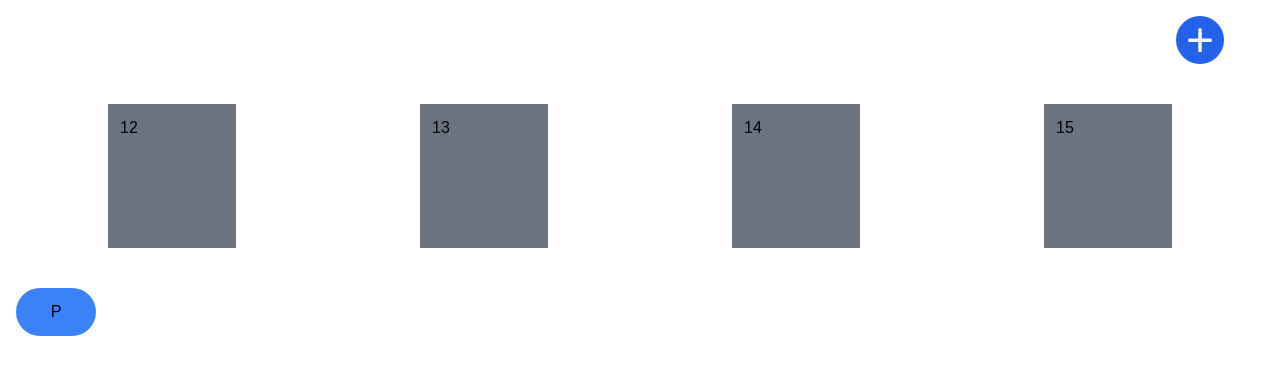
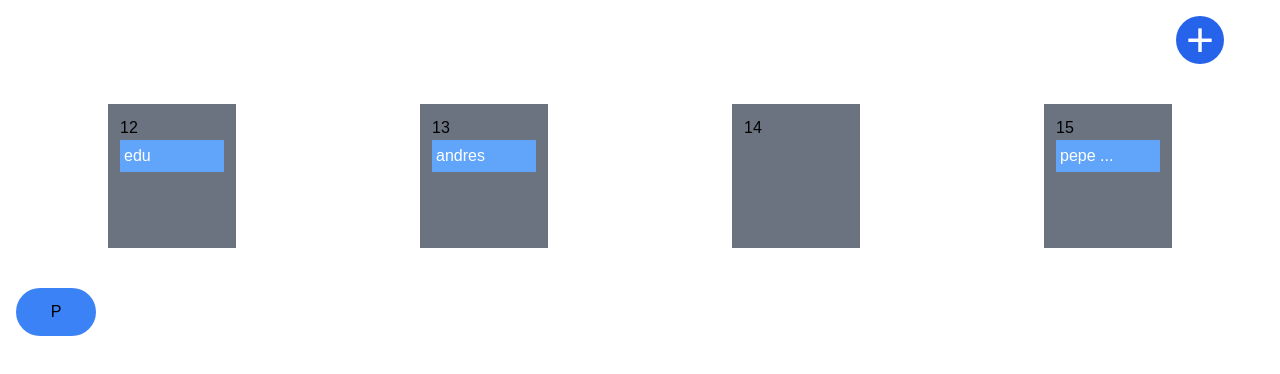
Before and after one commit to Legatus12/Calendario, a Vue app: page / in a window 1280 px wide. Shown: the top 374 px of the page. Built offline with nearby package versions, Linux system fonts and the light colour scheme; data requests are answered from the project's data file.

Commit message:
codigo comentado y mejor organizado

```diff
--- a/db.json
+++ b/db.json
@@ -1,3 +1,28 @@
 {
-  "events": []
+  "events": [
+    {
+      "name": "edu",
+      "reason": "sdfas",
+      "description": "fasdfdas",
+      "start_date": "2022-12-12",
+      "start_time": "13:57",
+      "id": 1
+    },
+    {
+      "name": "andres ",
+      "reason": "asdsafas",
+      "description": "dsasfdqs",
+      "start_date": "2022-12-13",
+      "start_time": "14:01",
+      "id": 2
+    },
+    {
+      "name": "pepe",
+      "reason": "dsaasdfas",
+      "description": "asfdasfd",
+      "start_date": "2022-12-15",
+      "start_time": "16:58",
+      "id": 3
+    }
+  ]
 }
--- a/src/components/AddEvent/AddEvent.vue
+++ b/src/components/AddEvent/AddEvent.vue
@@ -108,16 +108,15 @@ const event = reactive({ name: "", reason: "", description: "", start_date: "",
 
 const emits = defineEmits(["SendEvent"])
 
-
-
 const addEvent = async () => {
     /*    se puede pasar de string a formato fecha
     const prueba = new Date("2022-12-12");
             console.log(prueba);*/
     try {
+        //si esta todo ok se sube a la BBDD
         if (event.name && event.reason && event.description && event.start_date && event.start_time) {
             const res = await axios.post(`http://localhost:3000/events/`, getEvent(event));
-
+            //con todo se envia el evento con emit
             emits("SendEvent", res.data);
 
             alert("Evento registrado con éxito")
@@ -136,6 +135,7 @@ const addEvent = async () => {
     }
 }
 
+//información que contiene el evento
 const getEvent = (event) => {
     return {
         name: event.name, reason: event.reason, description: event.description, start_date:
--- a/src/components/AddEvent/TestDrag.vue
+++ b/src/components/AddEvent/TestDrag.vue
@@ -30,6 +30,7 @@
             <div v-for="item in getList(15)" :key="item.id" class="drag-el" draggable="true"
                 @dragstart="startDrag($event, item)">
                 {{ item.title }}
+            <button class="options">...</button>
             </div>
         </div>
     </div>
@@ -47,67 +48,57 @@ import axios from "axios";
 
 import { onBeforeMount, ref } from "vue";
 
+
 const items = ref([])
-const db = ref([]);
 
-const eventsInitials = () => {
-
-    db.value.forEach(element => {
-
-        items.value.push({ id: element.id, title: element.name, list: changeList(element) });
-    });
-
-}
-
+// método para cambiar el numero de la lista a la que pertenece según
+// donde se tira, se usa el dia del string
 const changeList = (element) => {
     return parseInt(element.start_date.substring(element.start_date.length - 2))
 }
-
+//metodos de uso propios de draggable
 const getList = (list) => {
     return items.value.filter((el) => el.list == list)
 }
 
+//inicio del drag
 const startDrag = (event, item) => {
     event.dataTransfer.dropEffect = "move"
     event.dataTransfer.effectAllowed = "move"
     event.dataTransfer.setData("itemID", item.id)
 }
 
+// cuando se suelta el drag
 const onDrop = async (event, list) => {
+    //getData método propio del dragable para obtener la id del objeto
     const itemID = event.dataTransfer.getData("itemID")
+    // buscamos y encontramos el item que corresponde a la id
     const item = items.value.find((el) => el.id == itemID)
     item.list = list;
 
     try {
+        //buscamos el item en la base de datos y lo actualizamos con la fecha segundo donde se ha tirado
+        const res = await axios.get(`http://localhost:3000/events/${item.id}`);
+
         await axios.patch(`http://localhost:3000/events/${item.id}`, {
-            "start_date": db.value.reduce((acc, el) => {
-                if (el.id == item.id)
-                    acc += el.start_date.substring(0, el.start_date.length - 2) + item.list;
-
-                return acc;
-            }, "")
+            "start_date": res.data.start_date.substring(0, res.data.start_date.length - 2) + item.list
         });
     } catch (error) {
+        console.log(error)
         alert("Problema al cambiar el evento")
     }
 }
 
-const loadEvent = async () => {
+// Para manejar lo eventos añadir, borrar  y modificar
 
-    try {
-        const res = await axios.get(`http://localhost:3000/events/`);
-        db.value = res.data;
-        eventsInitials();
-    } catch (error) {
-        alert("Problema al traer eventos");
-    }
-}
+// Cuando cae un evento en la papelera
+const deleteEvent = async (event) => {
 
-const deleteEvent = async (event) => {
     const itemID = event.dataTransfer.getData("itemID")
     const item = items.value.find((el) => el.id == itemID)
 
     try {
+        //lo borramos en la base de datos y la lista que estaba
         await axios.delete(`http://localhost:3000/events/${item.id}`)
         item.list = null;
     } catch {
@@ -115,14 +106,36 @@ const deleteEvent = async (event) => {
     }
 }
 
+// cuando completamos el registro del formulario recibimos el evento en addEvent
 const addEvent = (event) => {
+    // se carga directamente en el array que corresponda y ya sale por pantalla
     items.value.push({ id: event.id, title: event.name, list: changeList(event) });
-    db.value.push(event);
+
 }
+
+//  Para mantener la pagina actualiza (al arrancar) con los eventos de la base de datos
 
 onBeforeMount(() => {
     loadEvent();
 })
+
+const loadEvent = async () => {
+
+    try {
+
+        //recojo la información de la base de datos
+        const res = await axios.get(`http://localhost:3000/events/`);
+
+        //recorro la información que hemos recibido y pusheo lo items en la listas según el dia
+        res.data.forEach(element => {
+            items.value.push({ id: element.id, title: element.name, list: changeList(element) });
+        });
+
+    } catch (error) {
+        console.log(error)
+        alert("Problema al traer eventos");
+    }
+}
 
 </script>
 
```
